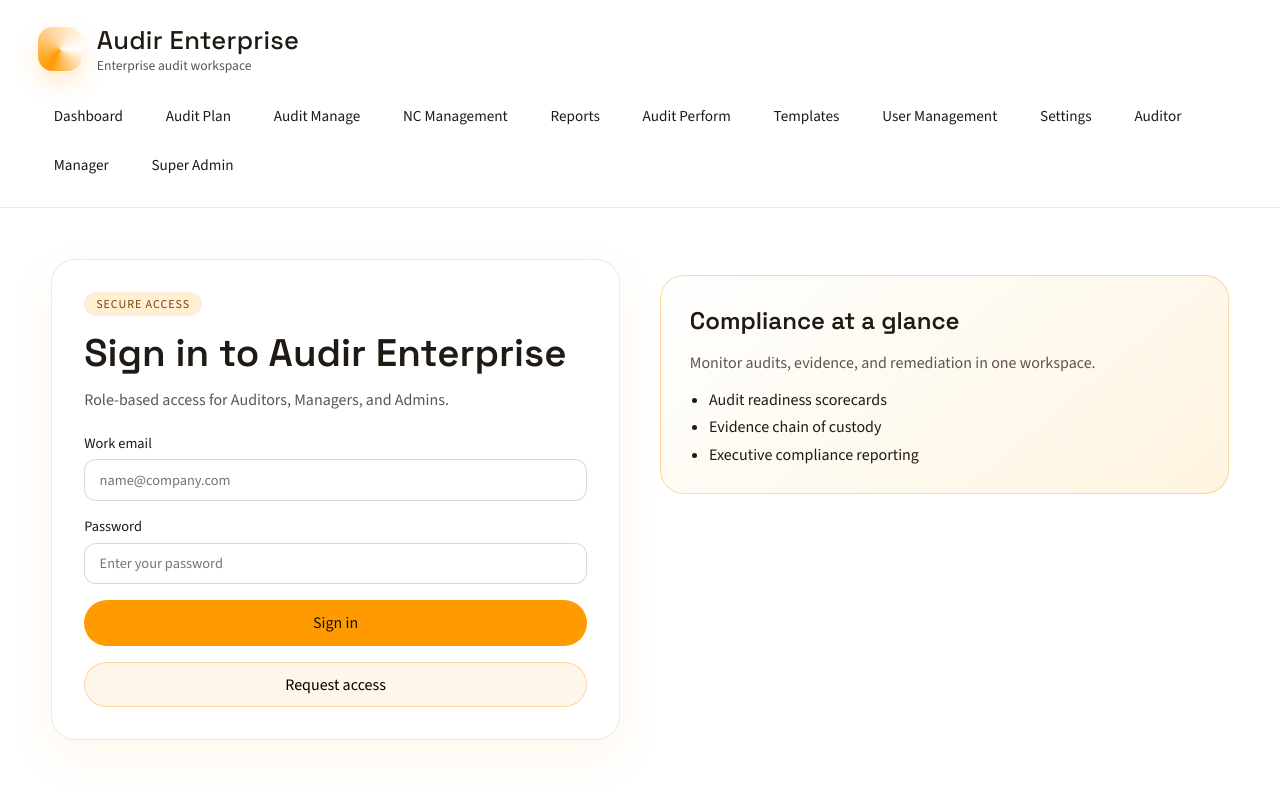
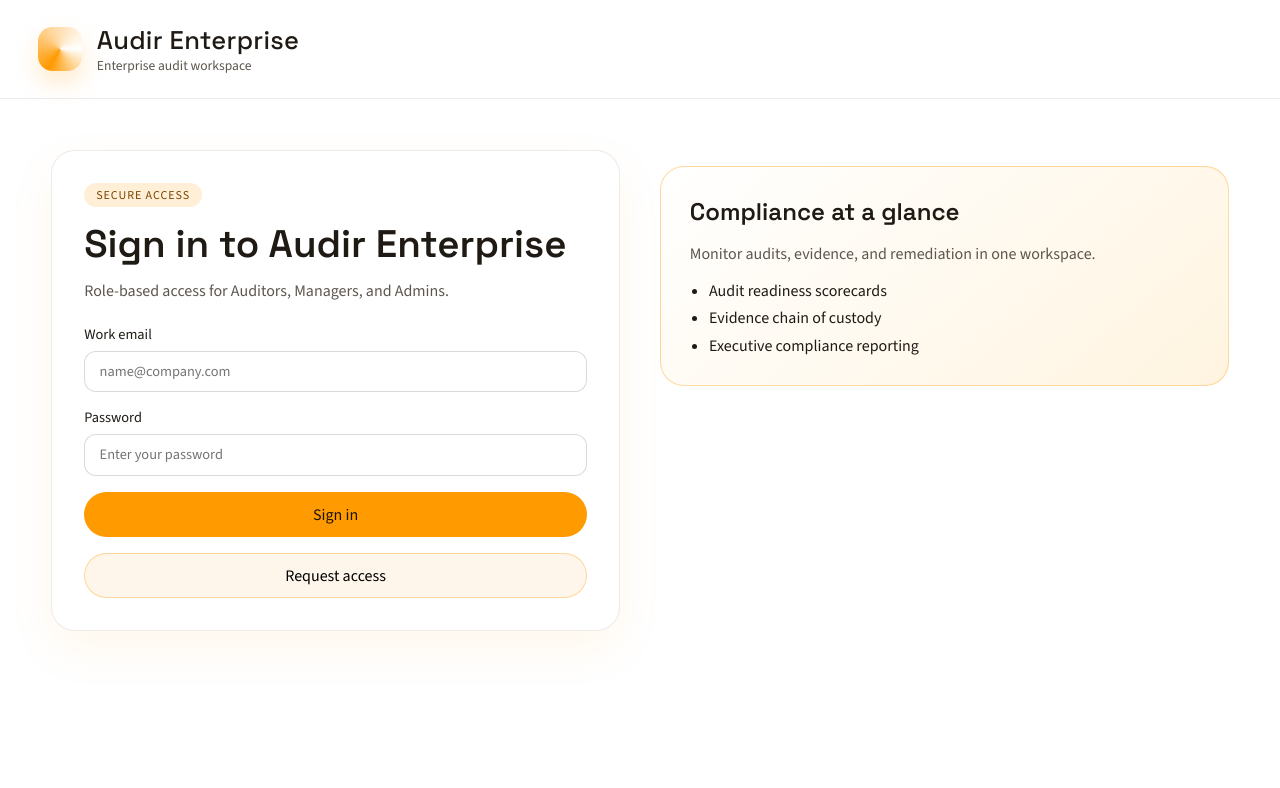
Before and after one commit to Vigameq/audir-classic, an Angular app: page /login in a window 1280 px wide. Shown: the top 788 px of the page. Built offline with nearby package versions, Linux system fonts and the light colour scheme.

Commit message:
Hide top menu on login route

```diff
--- a/src/app/app.html
+++ b/src/app/app.html
@@ -6,7 +6,7 @@
       <div class="brand-subtitle">Enterprise audit workspace</div>
     </div>
   </div>
-  <div class="nav-shell">
+  <div class="nav-shell" *ngIf="showNav">
     <nav class="app-nav">
       <a routerLink="/dashboard" routerLinkActive="active">Dashboard</a>
       <a routerLink="/audit-plan" routerLinkActive="active">Audit Plan</a>
--- a/src/app/app.ts
+++ b/src/app/app.ts
@@ -1,6 +1,6 @@
 import { CommonModule } from '@angular/common';
 import { Component, inject } from '@angular/core';
-import { RouterLink, RouterLinkActive, RouterOutlet } from '@angular/router';
+import { Router, RouterLink, RouterLinkActive, RouterOutlet } from '@angular/router';
 import { AuthState } from './auth-state';
 
 @Component({
@@ -11,4 +11,9 @@ import { AuthState } from './auth-state';
 })
 export class App {
   protected readonly auth = inject(AuthState);
+  private readonly router = inject(Router);
+
+  protected get showNav(): boolean {
+    return !this.router.url.startsWith('/login');
+  }
 }
```
